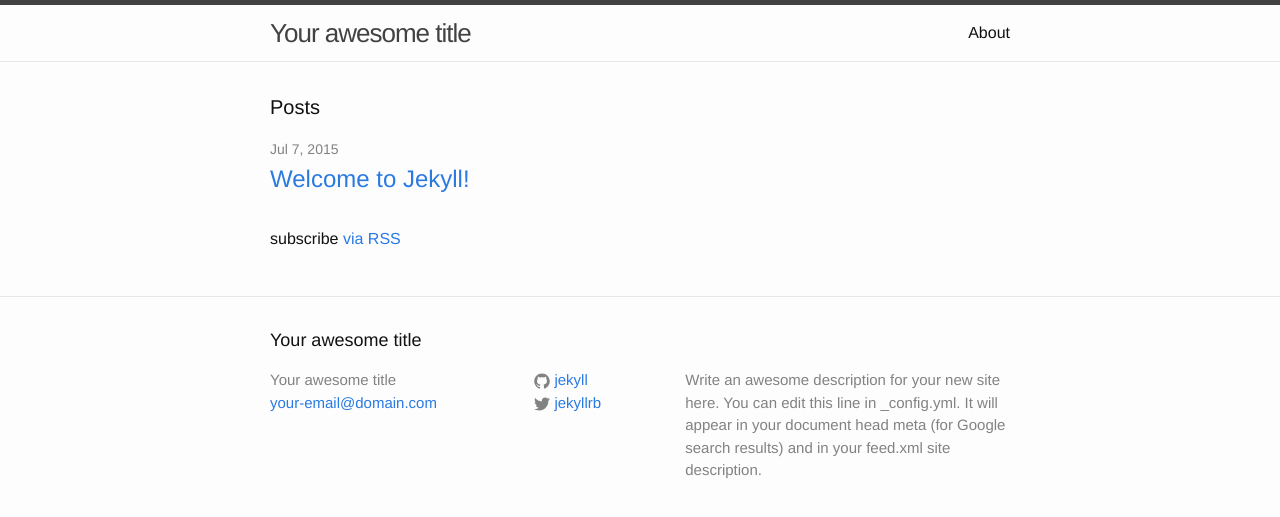
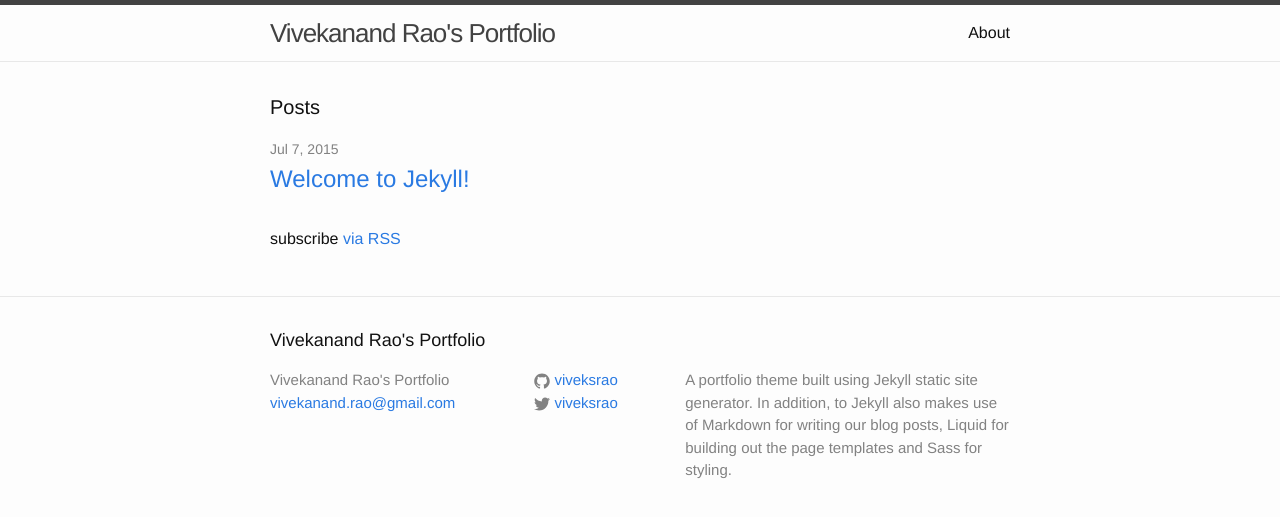
Before and after one commit to viveksrao/viveksrao-portfolio, a Jekyll site: the page built from index.html, in a window 1280 px wide. Shown: the top 517 px of the page. Built offline with Jekyll 4.4.1, drawn with Linux system fonts in a browser that asks for light colours.

Commit message:
Updated config settings for site.

```diff
--- a/_config.yml
+++ b/_config.yml
@@ -1,14 +1,26 @@
 # Site settings
-title: Your awesome title
-email: your-email@domain.com
+title: Vivekanand Rao's Portfolio
+email: vivekanand.rao@gmail.com
 description: > # this means to ignore newlines until "baseurl:"
-  Write an awesome description for your new site here. You can edit this
-  line in _config.yml. It will appear in your document head meta (for
-  Google search results) and in your feed.xml site description.
+  A portfolio theme built using Jekyll static site generator. In addition, to Jekyll also
+  makes use of Markdown for writing our blog posts, Liquid for building out the page
+  templates and Sass for styling.
 baseurl: "" # the subpath of your site, e.g. /blog/
-url: "http://yourdomain.com" # the base hostname & protocol for your site
-twitter_username: jekyllrb
-github_username:  jekyll
+url: "http://example.com" # the base hostname & protocol for your site
+twitter_username: viveksrao
+github_username:  viveksrao
+
+permalink: /:categories/:title
+
+links:
+  - title: about
+    url:  /about
+  - work: work
+    url: /work
+  - title: articles
+    url: /articles
+  - title: hire me
+    url: /hire-me
 
 # Build settings
 markdown: kramdown
```
